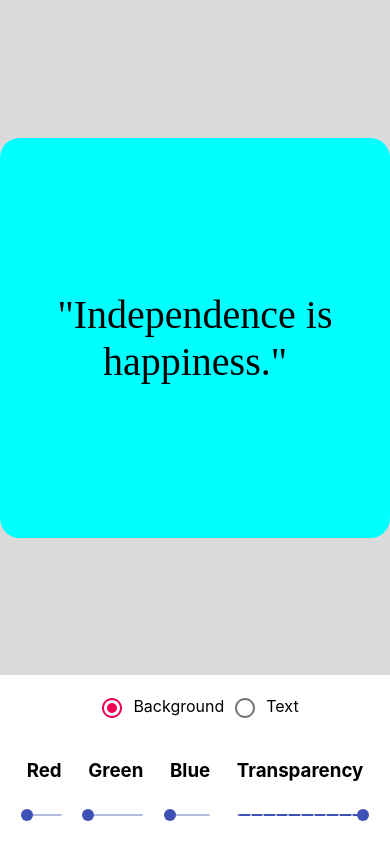
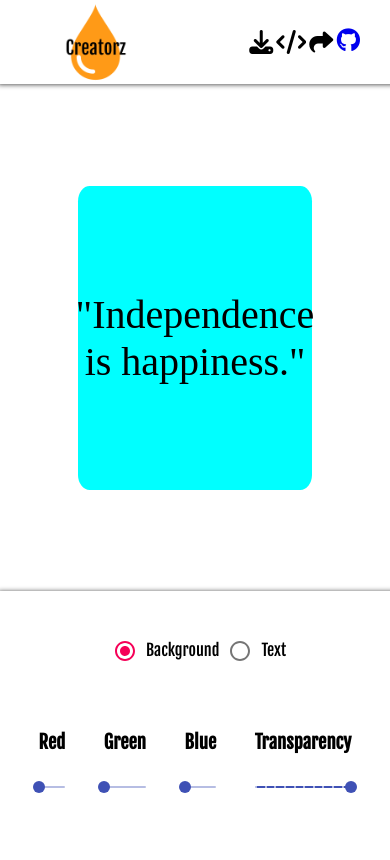
Before and after one commit to K0d1Lu/color-calculator, a React (Create React App) app: page / in a window 390 px wide. Shown: the top 860 px of the page. Built offline with nearby package versions, Linux system fonts and the light colour scheme.

Commit message:
add more responsiveness

```diff
--- a/src/App.css
+++ b/src/App.css
@@ -1,41 +1,82 @@
 body {
-	overflow-x: hidden;
+	overflow: hidden;
+	font-family: "Fjalla One", sans-serif;
 }
 
 .App {
 	text-align: center;
 	height: 100vh;
+	width: 100vw;
 	display: flex;
 	flex-direction: column;
 	justify-content: space-between;
+}
 
-	background-color: rgb(218, 218, 218);
+.header {
+	height: 10%;
+	width: 102vw;
+
+	display: flex;
+	justify-content: space-around;
+	align-items: center;
+
+	box-shadow: -2px 0.5px 5px 0px rgba(0, 0, 0, 0.75);
+	-webkit-box-shadow: -2px 0.5px 5px 0px rgba(0, 0, 0, 0.75);
+	-moz-box-shadow: -2px 0.5px 5px 0px rgba(0, 0, 0, 0.75);
+}
+
+.header > div {
+	height: 10vh;
+}
+
+.logo {
+	width: auto;
+	height: 100%;
+}
+
+.badges {
+	width: 25vw;
+	display: flex;
+	justify-content: space-evenly;
+	align-items: center;
+}
+
+.badge {
+	min-width: 30px;
+}
+
+.badge:hover {
+	cursor: pointer;
 }
 
 .drawer {
 	width: 100vw;
-	height: 80vh;
+	height: 60vh;
 	display: flex;
 	justify-content: center;
 	align-items: center;
 }
 
 .result {
-	width: 600px;
-	height: 400px;
-
 	display: flex;
 	justify-content: center;
 	align-items: center;
+
+	max-width: 100%;
+	max-height: 100%;
 }
 
 .controls {
 	width: 200vw;
 	display: flex;
+
+	box-shadow: -2px -0.5px 5px 0px rgba(0, 0, 0, 0.75);
+	-webkit-box-shadow: -2px -0.5px 5px 0px rgba(0, 0, 0, 0.75);
+	-moz-box-shadow: -2px -0.5px 5px 0px rgba(0, 0, 0, 0.75);
 }
 
 .panel {
-	height: 20vh;
+	height: 30vh;
 	width: 100vw;
 	background-color: #fff;
 }
--- a/src/App.js
+++ b/src/App.js
@@ -3,6 +3,7 @@ import html2canvas from "html2canvas";
 import React, { useState, useRef } from "react";
 import "./App.css";
 import Controls from "./components/Controls";
+import Header from "./components/Header/Header";
 
 const nbControls = 2;
 let activeControl = 0;
@@ -24,8 +25,8 @@ function App() {
 	const [text, changeTextValue] = useState('"Independence is happiness."');
 	const [fontFamily, changeFontFamily] = useState("Times New Roman");
 	const [fontSize, changeFontSize] = useState("40px");
-	const [bgWidth, changeWidthSize] = useState("600px");
-	const [bgHeight, changeHeightSize] = useState("400px");
+	const [bgWidth, changeWidthSize] = useState("60%");
+	const [bgHeight, changeHeightSize] = useState("60%");
 	const [bgRadius, changeRadiusRatio] = useState("5%");
 
 	const changeColorizedElem = (elem) => {
@@ -121,11 +122,9 @@ function App() {
 				keyframes = [
 					{
 						transform: "translateX(0%)",
-						filter: "blur(20px)",
 					},
 					{
 						transform: `translateX(-${vw}px)`,
-						filter: "blur(0)",
 					},
 				];
 				controls.current.animate(keyframes, options);
@@ -153,11 +152,9 @@ function App() {
 				keyframes = [
 					{
 						transform: `translateX(-${vw}px)`,
-						filter: "blur(20px)",
 					},
 					{
 						transform: `translateX(0)`,
-						filter: "blur(0)",
 					},
 				];
 				controls.current.animate(keyframes, options);
@@ -168,8 +165,8 @@ function App() {
 		}
 	};
 
-	const resultCliked = (elem) => {
-		html2canvas(elem).then((canvasElem) => {
+	const download = () => {
+		html2canvas(result.current).then((canvasElem) => {
 			// Get a base64 data string
 			const imageType = "image/png";
 			let imageData = canvasElem.toDataURL(imageType);
@@ -184,10 +181,10 @@ function App() {
 
 	return (
 		<div className="App" tabIndex="1" onKeyDown={navigate}>
+			<Header download={download} />
 			<div className="drawer">
 				<div
 					ref={result}
-					onClick={(e) => resultCliked(e.target)}
 					className="result"
 					style={{
 						backgroundColor: rgbaBg,
```
